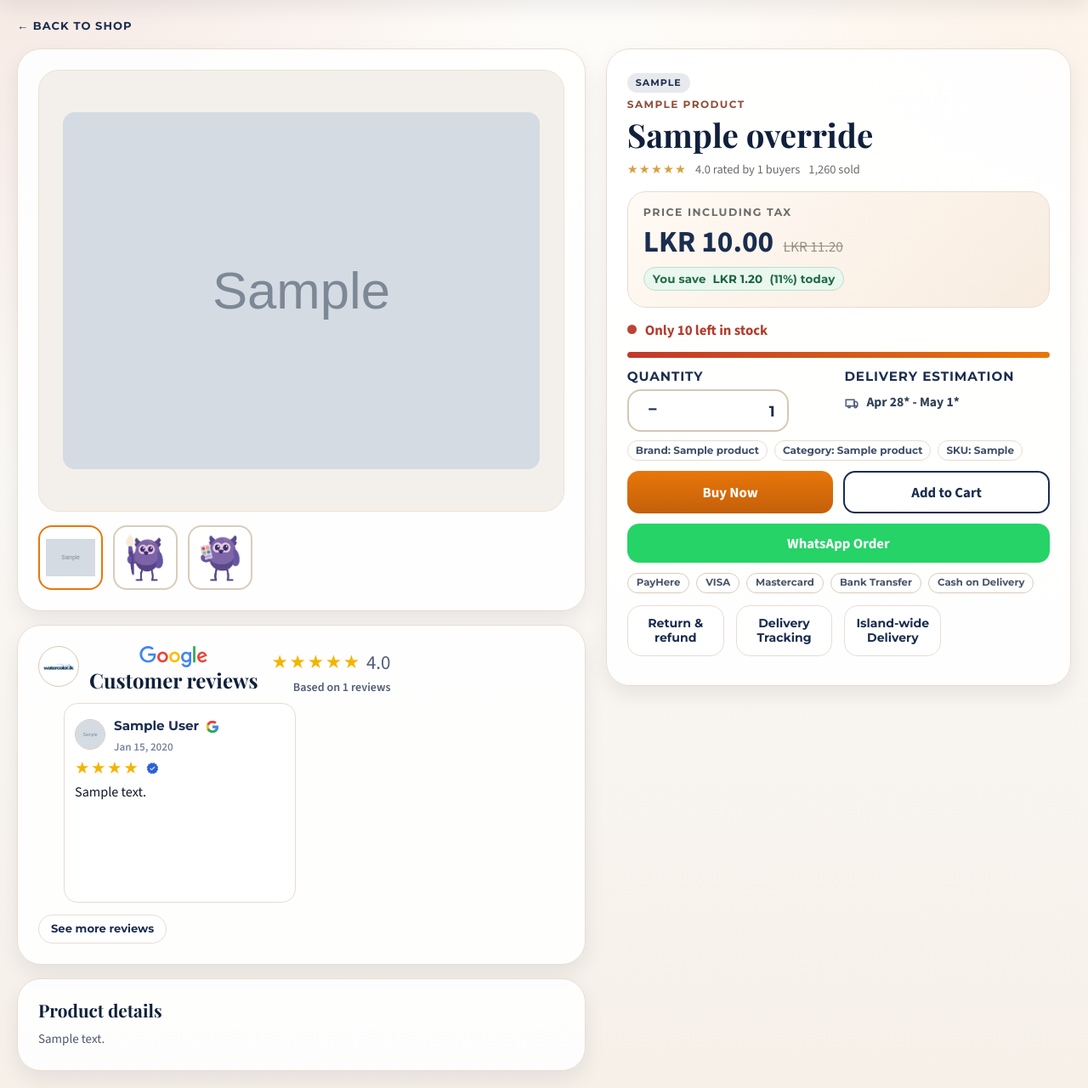
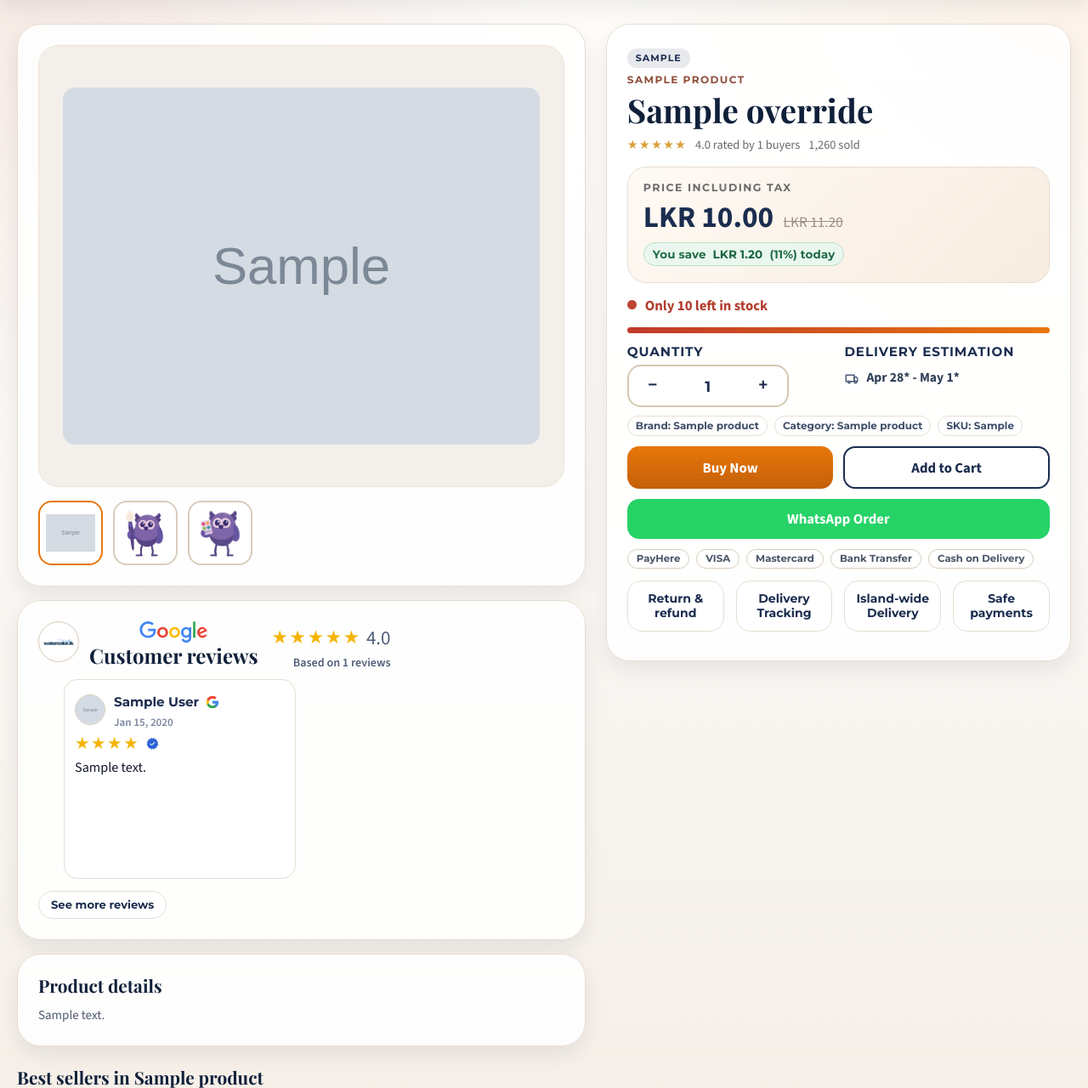
Before and after one commit to Dinu-Sri/watercolorlk-test-erp, a PHP site: page /product.php?id=1 in a window 1280 px wide. Shown: the part 92-1372 px from the top of the page at 85% size. Run offline with PHP 8.4, Linux system fonts and the light colour scheme; tables that the repository leaves empty hold one stand-in row (values such as "Sample post"); grey boxes marked "Sample" are stand-in pictures.

Commit message:
Polish product UI: remove back link, fix qty field, add safe payments box

```diff
--- a/product.php
+++ b/product.php
@@ -502,7 +502,11 @@ $searchSeed = trim((string)($_GET['q'] ?? ''));
             transform: translateY(-1px);
         }
         .qty-value {
+            width: 100%;
+            min-width: 0;
             text-align: center;
+            outline: none;
+            box-shadow: none;
             font: 700 1.1rem/1 'Montserrat', sans-serif;
         }
         .delivery-inline {
@@ -575,7 +579,7 @@ $searchSeed = trim((string)($_GET['q'] ?? ''));
 
         .trust-grid {
             display: grid;
-            grid-template-columns: repeat(3, minmax(0,1fr));
+            grid-template-columns: repeat(4, minmax(0,1fr));
             gap: 10px;
             margin-top: 14px;
         }
@@ -857,6 +861,7 @@ $searchSeed = trim((string)($_GET['q'] ?? ''));
             .box { position: static; }
             .best-grid { grid-template-columns: 1fr 1fr; }
             .review-grid { grid-template-columns: 1fr; }
+            .trust-grid { grid-template-columns: repeat(2, minmax(0,1fr)); }
         }
         @media (max-width: 720px) {
             .wrap { width: min(calc(100% - 24px), 1240px); }
@@ -891,8 +896,6 @@ $searchSeed = trim((string)($_GET['q'] ?? ''));
 </header>
 
 <main class="wrap content">
-    <a class="back" href="index.php">&larr; Back to shop</a>
-
     <?php if (!$product): ?>
         <div class="not-found">Product not found in local catalog. Run sync first.</div>
     <?php else: ?>
@@ -1034,6 +1037,7 @@ $searchSeed = trim((string)($_GET['q'] ?? ''));
                     <div class="trust"><strong>Return & refund</strong></div>
                     <div class="trust"><strong>Delivery Tracking</strong></div>
                     <div class="trust"><strong>Island-wide Delivery</strong></div>
+                    <div class="trust"><strong>Safe payments</strong></div>
                 </div>
                 <div id="orderResult"></div>
             </aside>
```
